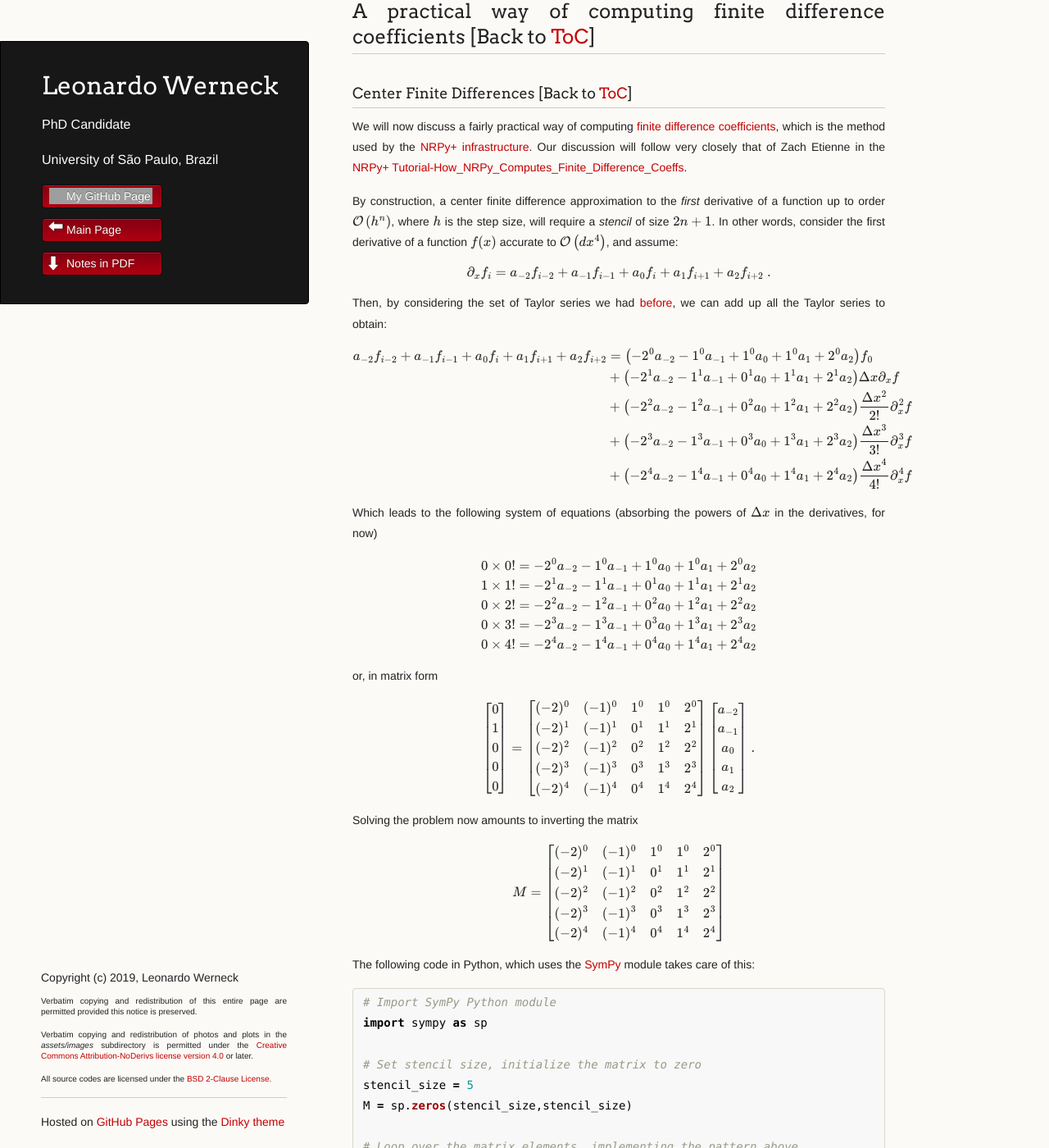
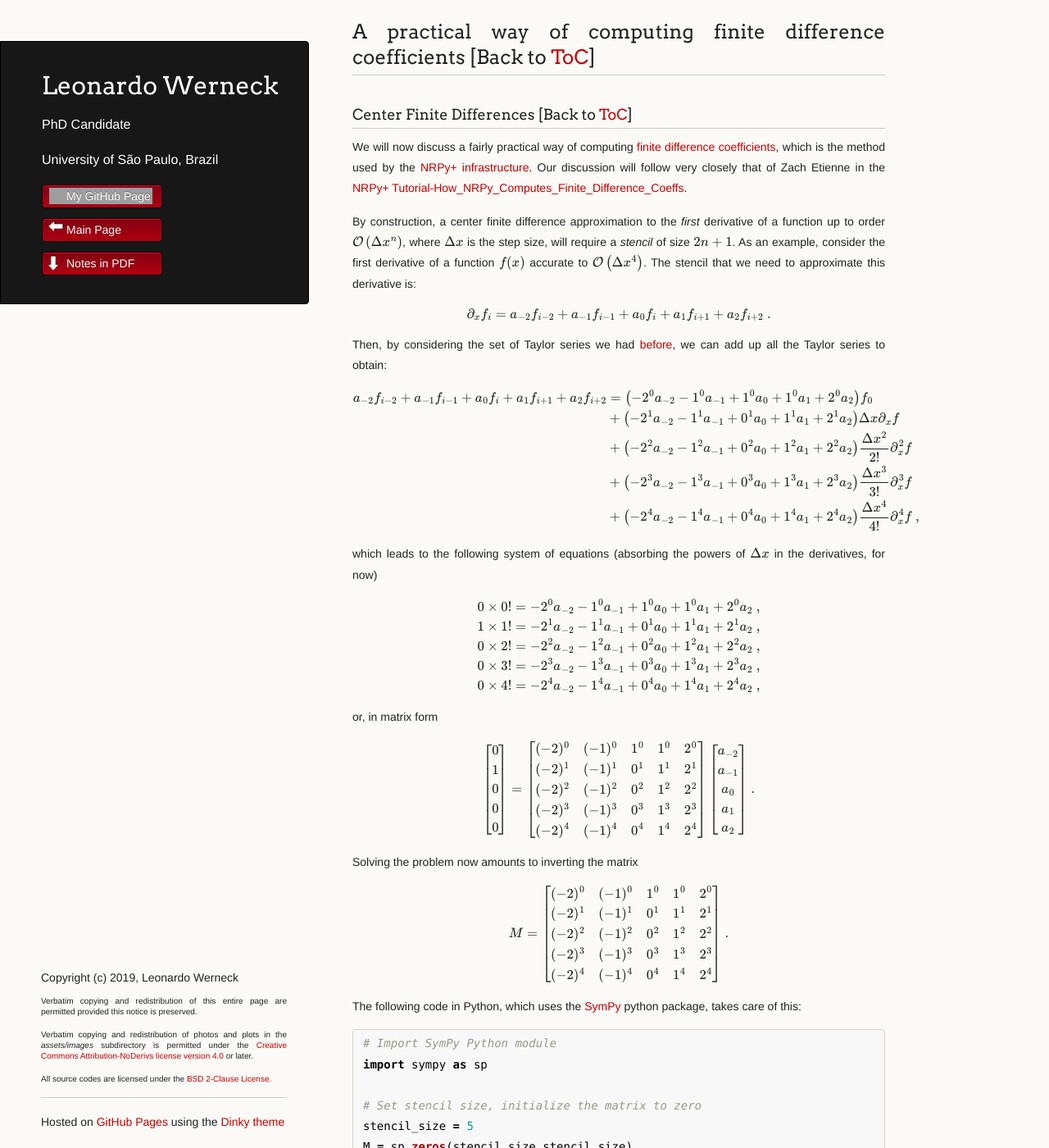
Before and after one commit to leowerneck/leowerneck.github.io, a Jekyll site: the page built from Finite_differences.md, in a window 1280 px wide and 1400 px high, scrolled down 3782 px. Shown: the whole window at 82% size. Built offline with Jekyll 4.4.1, drawn with Linux system fonts in a browser that asks for light colours; formulas are drawn with MathJax 3; a script that is not in the unit is left out; some of the changed text lies outside the part shown; grey boxes are pictures that could not be loaded.

Commit message:
Finite_differences.md: fixed a few typos and rephrased a few sentences

````diff
--- a/Finite_differences.md
+++ b/Finite_differences.md
@@ -22,7 +22,7 @@
 <a name="FD">
 # Finite differences
 
-[Finite differences](https://en.wikipedia.org/wiki/Finite_difference){:target="_blank"} are approximations to the derivatives of functions that we can use to solve differential equations. Instead of considering the exact definition
+[Finite differences](https://en.wikipedia.org/wiki/Finite_difference) are approximations to the derivatives of functions that we can use to solve differential equations. Instead of considering the exact definition
 
 $$
 \frac{df}{dx} = \lim_{dx\to0}\frac{f(x+dx) - f(x)}{dx}\ ,
@@ -68,9 +68,9 @@
 <a name="FDTaylor">
 ## Determining finite differences expressions \[Back to [ToC](#ToC)\]
 
-Let us now present a more systematic way of determining the finite difference approximation to the derivative of a function $f(t,x)$. We will choose a function of 2 variables on purpose, because it then becomes trivial to understand the algorithm for functions of even more variables. In the derivations below, the single variable case can be obtained by simplying supressing the variable $x$ altogether.
+Let us now present a more systematic way of determining the finite difference approximation to the derivative of a function $f(t,x)$. We will choose a function of 2 variables, because it then becomes straightforward to understand the algorithm for functions of any number of variables. In the derivations below, the single variable case can be obtained by simplying supressing the variable $x$ altogether.
 
-Consider the [Taylor series](https://en.wikipedia.org/wiki/Taylor_series){:target="_blank"} of the function $f(t,x)$ around different points, strategically chosen:
+Consider the [Taylor series](https://en.wikipedia.org/wiki/Taylor_series) of the function $f(t,x)$ around different points, strategically chosen as:
 
 $$
 \begin{align}
@@ -103,13 +103,13 @@
 Similarly, we could seek for an expression that approximates $\partial_{t}^{2}f(t,x)$ also to second-order in the step size. Consider
 
 $$
--f(t+3\Delta t,x) + 4f(t+2\Delta t,x) - 5f(t+\Delta t,x) = -2f(t,x) + \frac{\Delta t^{2}}{2!}\left(-9 + 16 -5\right)\partial_{t}^{2}f(t,x)\ ,
+-f(t+3\Delta t,x) + 4f(t+2\Delta t,x) - 5f(t+\Delta t,x) = -2f(t,x) + \frac{\Delta t^{2}}{2!}\left(-9 + 16 -5\right)\partial_{t}^{2}f(t,x) + \mathcal{O}\left(\Delta t^{4}\right)\ ,
 $$
 
 resulting in
 
 $$
-\boxed{\partial_{t}^{2}f(t,x) = \frac{-f(t+3\Delta t,x) + 4f(t+2\Delta t,x) - 5f(t+\Delta t,x) + 2f(t,x)}{\Delta t^{2}}}\ .
+\boxed{\partial_{t}^{2}f(t,x) = \frac{-f(t+3\Delta t,x) + 4f(t+2\Delta t,x) - 5f(t+\Delta t,x) + 2f(t,x)}{\Delta t^{2}} + \mathcal{O}\left(\Delta t^{2}\right)}\ .
 $$
 
 <a name="BFD">
@@ -132,7 +132,7 @@
 The result for the second derivative is
 
 $$
-\boxed{\partial_{t}^{2}f(t,x) = \frac{-f(t-3\Delta t,x) + 4f(t-2\Delta t,x) - 5f(t-\Delta t,x) + 2f(t,x)}{\Delta t^{2}}}\ .
+\boxed{\partial_{t}^{2}f(t,x) = \frac{-f(t-3\Delta t,x) + 4f(t-2\Delta t,x) - 5f(t-\Delta t,x) + 2f(t,x)}{\Delta t^{2}} + \mathcal{O}\left(\Delta t^{2}\right)}\ .
 $$
 
 <a name="CFD">
@@ -168,10 +168,10 @@
 When dealing with finite differences, it is common practice to introduce the following notation
 
 $$
-f\left(n\cdot\Delta t,i\cdot\Delta x,j\cdot\Delta y,k\cdot\Delta z\right) \equiv f^{n}_{i,j,k}\ .
+f\left(t_{0}+n\cdot\Delta t,x_{0}+i\cdot\Delta x,y_{0}+j\cdot\Delta y,z_{0}+k\cdot\Delta z\right) \equiv f^{n}_{i,j,k}\ ,
 $$
 
-The indices $\left(i,j,k\right)$ indicate the points in the grid that we are in. This notation greatly simplifies the finite differences expressions. For example, the fourth-order accurate, centered finite difference approximation to the second derivative of $f(t,x,y,z)$ with respect to $y$ reads (we refer the reader to the next section for the computation of the coefficients used in the following equation)
+where the indices run from $0$ to $N_{l}$, and $l=(n,i,j,k)$. The indices $\left(i,j,k\right)$ indicate the points in the grid that we are in. This notation greatly simplifies the finite differences expressions. For example, the fourth-order accurate, centered finite difference approximation to the second derivative of $f(t,x,y,z)$ with respect to $y$ reads (we refer the reader to the next section for the computation of the coefficients used in the following equation)
 
 $$
 \partial_{y}^{2}f^{n}_{i,j,k} = \frac{-f^{n}_{i,j+2,k}+8f^{n}_{i,j+1,k}-8f^{n}_{i,j-1,k}+f^{n}_{i,j-2,k}}{12\Delta y} + \mathcal{O}\left(\Delta t^{4}\right)\ .
@@ -183,9 +183,9 @@
 <a name="FDPracticalCenter">
 ### Center Finite Differences \[Back to [ToC](#ToC)\]
 
-We will now discuss a fairly practical way of computing [finite difference coefficients](https://en.wikipedia.org/wiki/Finite_difference_coefficient){:target="_blank"}, which is the method used by the [NRPy+ infrastructure](https://blackholesathome.net/){:target="_blank"}. Our discussion will follow very closely that of Zach Etienne in the [NRPy+ Tutorial-How_NRPy_Computes_Finite_Difference_Coeffs](https://github.com/zachetienne/nrpytutorial/blob/master/Tutorial-How_NRPy_Computes_Finite_Difference_Coeffs.ipynb){:target="_blank"}.
+We will now discuss a fairly practical way of computing [finite difference coefficients](https://en.wikipedia.org/wiki/Finite_difference_coefficient), which is the method used by the [NRPy+ infrastructure](https://blackholesathome.net/). Our discussion will follow very closely that of Zach Etienne in the [NRPy+ Tutorial-How_NRPy_Computes_Finite_Difference_Coeffs](https://github.com/zachetienne/nrpytutorial/blob/master/Tutorial-How_NRPy_Computes_Finite_Difference_Coeffs.ipynb).
 
-By construction, a center finite difference approximation to the *first* derivative of a function up to order $\mathcal{O}\left(h^{n}\right)$, where $h$ is the step size, will require a *stencil* of size $2n+1$. In other words, consider the first derivative of a function $f(x)$ accurate to $\mathcal{O}\left(dx^{4}\right)$, and assume:
+By construction, a center finite difference approximation to the *first* derivative of a function up to order $\mathcal{O}\left(\Delta x^{n}\right)$, where $\Delta x$ is the step size, will require a *stencil* of size $2n+1$. As an example, consider the first derivative of a function $f(x)$ accurate to $\mathcal{O}\left(\Delta x^{4}\right)$. The stencil that we need to approximate this derivative is:
 
 $$
 \partial_{x}f_{i} = a_{-2}f_{i-2} + a_{-1}f_{i-1} + a_{0}f_{i} + a_{1}f_{i+1} + a_{2}f_{i+2}\ .
@@ -205,19 +205,19 @@
 &+
 \left(-2^{3}a_{-2} - 1^{3}a_{-1} + 0^{3}a_{0} + 1^{3}a_{1} + 2^{3}a_{2}\right)\frac{\Delta x^{3}}{3!}\partial_{x}^{3}f\\
 &+
-\left(-2^{4}a_{-2} - 1^{4}a_{-1} + 0^{4}a_{0} + 1^{4}a_{1} + 2^{4}a_{2}\right)\frac{\Delta x^{4}}{4!}\partial_{x}^{4}f
+\left(-2^{4}a_{-2} - 1^{4}a_{-1} + 0^{4}a_{0} + 1^{4}a_{1} + 2^{4}a_{2}\right)\frac{\Delta x^{4}}{4!}\partial_{x}^{4}f\ ,
 \end{align}
 $$
 
-Which leads to the following system of equations (absorbing the powers of $\Delta x$ in the derivatives, for now)
+which leads to the following system of equations (absorbing the powers of $\Delta x$ in the derivatives, for now)
 
 $$
 \begin{align}
-0\times0! &= -2^{0}a_{-2} - 1^{0}a_{-1} + 1^{0}a_{0} + 1^{0}a_{1} + 2^{0}a_{2}\\
-1\times1! &= -2^{1}a_{-2} - 1^{1}a_{-1} + 0^{1}a_{0} + 1^{1}a_{1} + 2^{1}a_{2}\\
-0\times2! &= -2^{2}a_{-2} - 1^{2}a_{-1} + 0^{2}a_{0} + 1^{2}a_{1} + 2^{2}a_{2}\\
-0\times3! &= -2^{3}a_{-2} - 1^{3}a_{-1} + 0^{3}a_{0} + 1^{3}a_{1} + 2^{3}a_{2}\\
-0\times4! &= -2^{4}a_{-2} - 1^{4}a_{-1} + 0^{4}a_{0} + 1^{4}a_{1} + 2^{4}a_{2}
+0\times0! &= -2^{0}a_{-2} - 1^{0}a_{-1} + 1^{0}a_{0} + 1^{0}a_{1} + 2^{0}a_{2}\ ,\\
+1\times1! &= -2^{1}a_{-2} - 1^{1}a_{-1} + 0^{1}a_{0} + 1^{1}a_{1} + 2^{1}a_{2}\ ,\\
+0\times2! &= -2^{2}a_{-2} - 1^{2}a_{-1} + 0^{2}a_{0} + 1^{2}a_{1} + 2^{2}a_{2}\ ,\\
+0\times3! &= -2^{3}a_{-2} - 1^{3}a_{-1} + 0^{3}a_{0} + 1^{3}a_{1} + 2^{3}a_{2}\ ,\\
+0\times4! &= -2^{4}a_{-2} - 1^{4}a_{-1} + 0^{4}a_{0} + 1^{4}a_{1} + 2^{4}a_{2}\ ,
 \end{align}
 $$
 
@@ -258,10 +258,10 @@
 (-2)^{2} & (-1)^{2} & 0^{2} & 1^{2} & 2^{2}\\
 (-2)^{3} & (-1)^{3} & 0^{3} & 1^{3} & 2^{3}\\
 (-2)^{4} & (-1)^{4} & 0^{4} & 1^{4} & 2^{4}
-\end{bmatrix}
+\end{bmatrix}\ .
 $$
 
-The following code in Python, which uses the [SymPy](https://www.sympy.org/) module takes care of this:
+The following code in Python, which uses the [SymPy](https://www.sympy.org/) python package, takes care of this:
 
 ```python
 # Import SymPy Python module
@@ -316,10 +316,10 @@
 <a name="FDPracticalFwdBwd">
 ### Forward/backwards Finite Differences \[Back to [ToC](#ToC)\]
 
-To compute the forward/backwards approximations, we follow a completely analogous prescription. The forwards/backwards finite differences, the first order derivative accurate to order $\mathcal{O}\left(h^{n}\right)$ requres a stencil size $n+1$. We then wish to compute, say to order $\mathcal{O}\left(\Delta x^{6}\right)$, the forward finite difference approximation first derivative of $f(x)$. This requires a stencil of size 7, which i.e.
+To compute the forward/backwards approximations, we follow a completely analogous prescription. For forwards/backwards finite differences, the first order derivative accurate to order $\mathcal{O}\left(\Delta x^{n}\right)$ requires a stencil of size $n+1$. We then wish to compute, say to order $\mathcal{O}\left(\Delta x^{6}\right)$, the forward finite difference approximation to the first derivative of $f(x)$. This requires a stencil of size 7, i.e.
 
 $$
-a_{0}f_{i} + a_{1}f_{i+1} + a_{1}f_{i+1} + a_{2}f_{i+2} + a_{3}f_{i+3} + a_{4}f_{i+4} + a_{5}f_{i+5} + a_{6}f_{i+6}\ .
+\partial_{x}f_{i} = a_{0}f_{i} + a_{1}f_{i+1} + a_{1}f_{i+1} + a_{2}f_{i+2} + a_{3}f_{i+3} + a_{4}f_{i+4} + a_{5}f_{i+5} + a_{6}f_{i+6}\ .
 $$
 
 By staring at the previous section, it is easy to convince oneself that the matrix we need to invert now is
@@ -356,7 +356,7 @@
 M_inv = M**(-1)
 ```
 
-resulting in
+The result we obtain is
 
 $$
 \left[
@@ -366,10 +366,10 @@
 \right]\ .
 $$
 
-To obtain the final result, the process is identical to the central finite differences case. Consider the $p$th derivative. Then, multiply the $p+1$ column of the $M^{-1}$ matrix by the vector $\left(f_{i},f_{i+1},f_{i+2},f_{i+3},f_{i+4},f_{i+5},f_{i+6}\right)$. For example, for $p=0$
+To obtain the derivative, the process is identical to the central finite differences case. Consider the $p$th derivative. Then, multiply the $p+1$ column of the $M^{-1}$ matrix by the vector $\left(f_{i},f_{i+1},f_{i+2},f_{i+3},f_{i+4},f_{i+5},f_{i+6}\right)$. For example, for $p=0$
 
 $$
-\frac{0!}{\Delta x^{0}}\left(f_{i} + 0f_{i+1} + 0f_{i+2} + 0f_{i+3} + 0f_{i+4} + 0f_{i+5} + 0f_{i+6}\right) = f_{i}\ .
+\frac{0!}{\Delta x^{0}}\left(1f_{i} + 0f_{i+1} + 0f_{i+2} + 0f_{i+3} + 0f_{i+4} + 0f_{i+5} + 0f_{i+6}\right) = f_{i}\ .
 $$
 
 The first derivative is given by the $p=1$ case,
@@ -378,6 +378,6 @@
 \frac{1!}{\Delta x^{1}}\left(-\frac{49}{20}f_{i} + 6f_{i+1}  -\frac{15}{2}f_{i+2} + \frac{20}{3}f_{i+3} - \frac{15}{4}f_{i+4} + \frac{6}{5}f_{i+5} - \frac{1}{6}f_{i+6}\right) = \partial_{x}f_{i} + \mathcal{O}\left(\Delta x^{6}\right)\ .
 $$
 
-To obtain the second derivative with the same accuracy, we would need a stencil size that is greater than the one we use by 1. The algorithm for backwards finite differences should now be straightforward and will be left as an exercise to the reader.
+To obtain the second derivative with the same accuracy, we would need to increase the stencil size by 1. Obtaining the algorithm for backwards finite differences should now be straightforward and is left as an exercise to the reader.
 
 ### \[Back to [ToC](#ToC)\]
````
Also changed, not shown: other parts of Finite_differences.md (+4 -4 lines).
